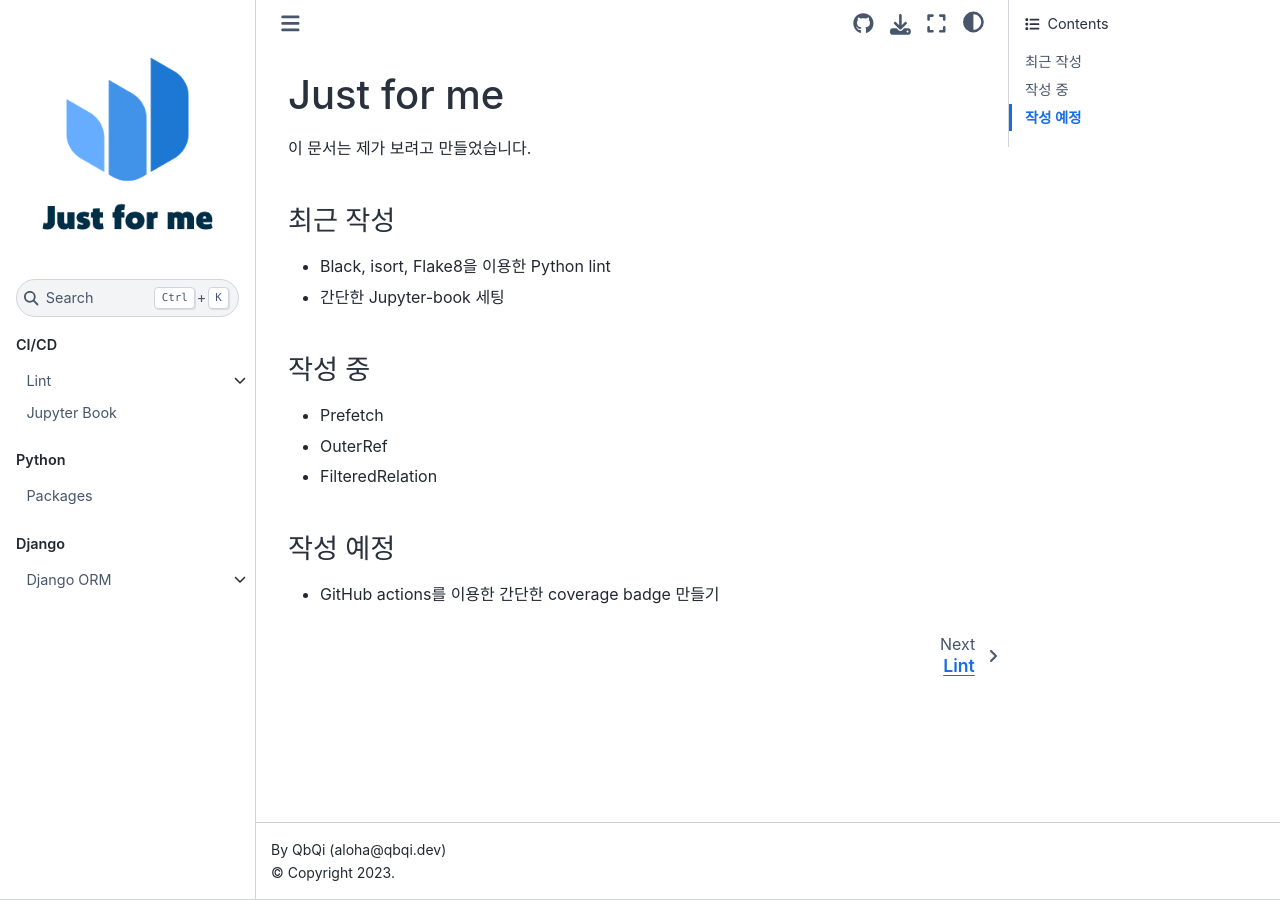
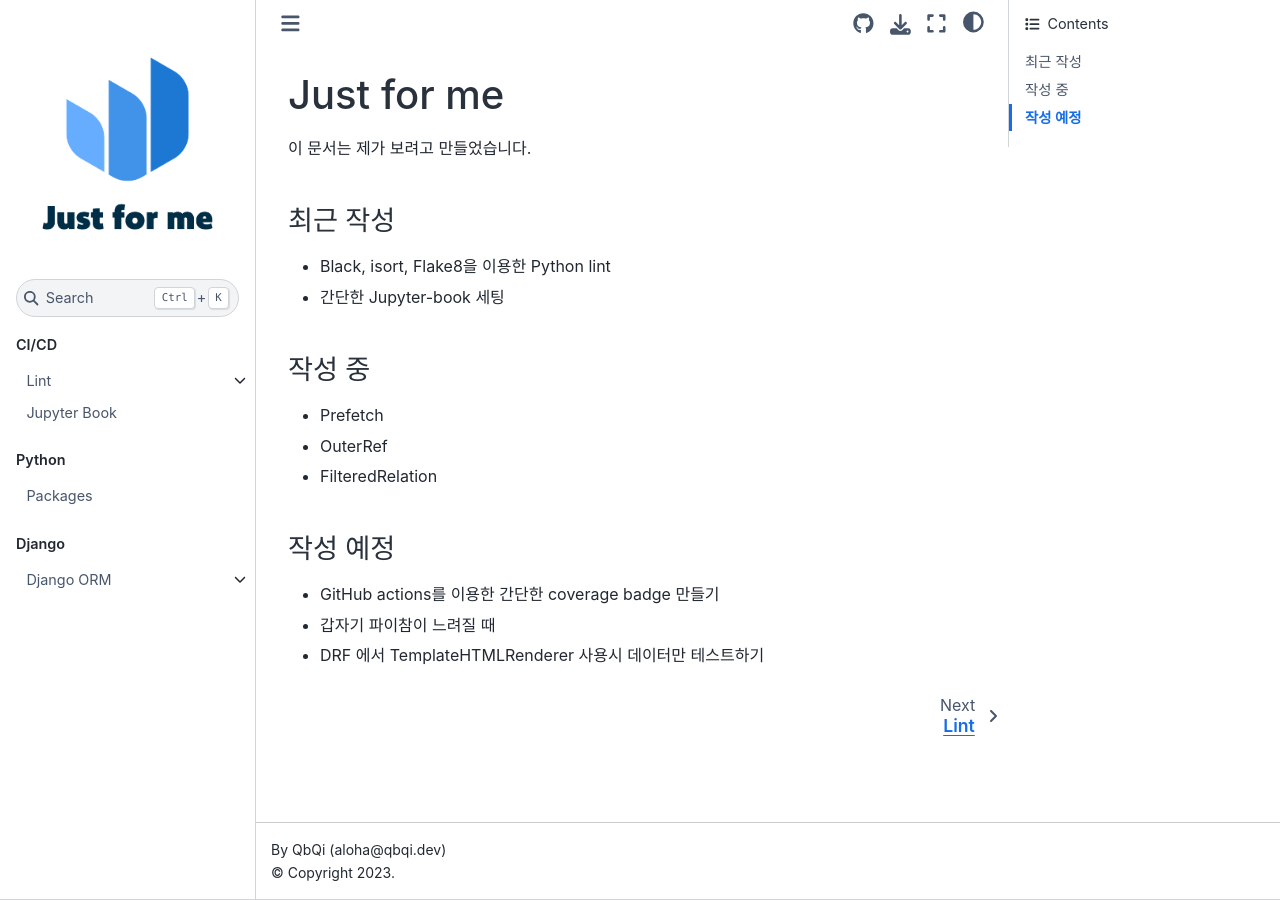
Before and after one commit to QbQi/Just-for-me, a Jupyter Book: the page built from docs/index.md, in a window 1280 px wide. Built offline with Jupyter Book 1.0.4 settings and Sphinx 7.4.7 and the Sphinx Book theme 1.1.4, drawn with Linux system fonts in a browser that asks for light colours.

Commit message:
add roadmap

```diff
--- a/docs/index.md
+++ b/docs/index.md
@@ -13,3 +13,5 @@
 
 ## 작성 예정
 - GitHub actions를 이용한 간단한 coverage badge 만들기
+- 갑자기 파이참이 느려질 때
+- DRF 에서 TemplateHTMLRenderer 사용시 데이터만 테스트하기
```
